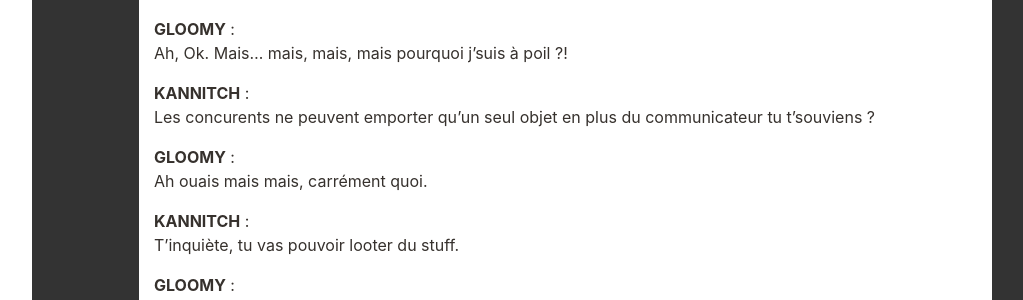
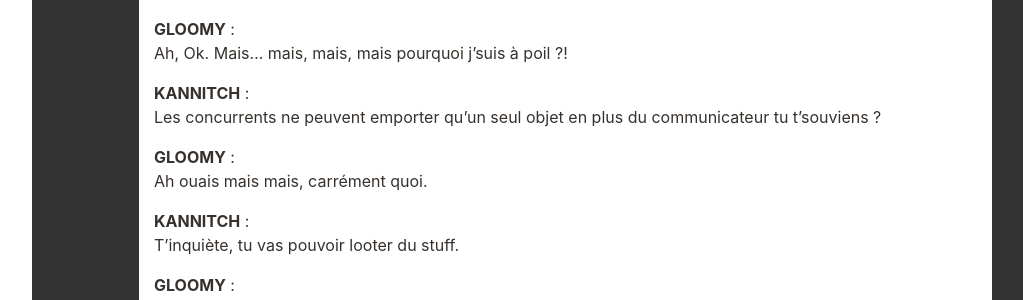
Before and after one commit to Neamar/sagas-mp3, a Jekyll site: the page built from Xantah/Xantah-6.html, in a window 1280 px wide and 900 px high, scrolled down 16424 px. Shown: the part 153-453 px from the top of the window, without its empty margins (181-1204 px from the left). Built offline with Jekyll 4.4.1, drawn with Linux system fonts in a browser that asks for light colours; some of the changed text lies outside the part shown.

Commit message:
Update Xantah-6.html

```diff
--- a/Xantah/Xantah-6.html
+++ b/Xantah/Xantah-6.html
@@ -232,7 +232,7 @@ VOIX D'ANNONCE : Téléportation. (bruit de téléportation assourdissant)
 GLOOMY : Huh ! ... Euh Rosten. Qu'est-ce que tu disais ? J-j'ai pas... Rosten ? Gonto ?! ... Merde mais où est-ce qu'ils sont ?
 KANNITCH : (ouverture communicateur) T'inquiète ils vont bien. Ils ont été téléportés dans une autre zone. J'vais vous guider jusqu'à un point de ralliement.
 GLOOMY : Ah, Ok. Mais... mais, mais, mais pourquoi j'suis à poil ?!
-KANNITCH : Les concurents ne peuvent emporter qu'un seul objet en plus du communicateur tu t'souviens ?
+KANNITCH : Les concurrents ne peuvent emporter qu'un seul objet en plus du communicateur tu t'souviens ?
 GLOOMY : Ah ouais mais mais, carrément quoi.
 KANNITCH : T'inquiète, tu vas pouvoir looter du stuff.
 GLOOMY : Quoi ?
```
Also changed, not shown: other parts of Xantah/Xantah-6.html (+1 -1 lines).
